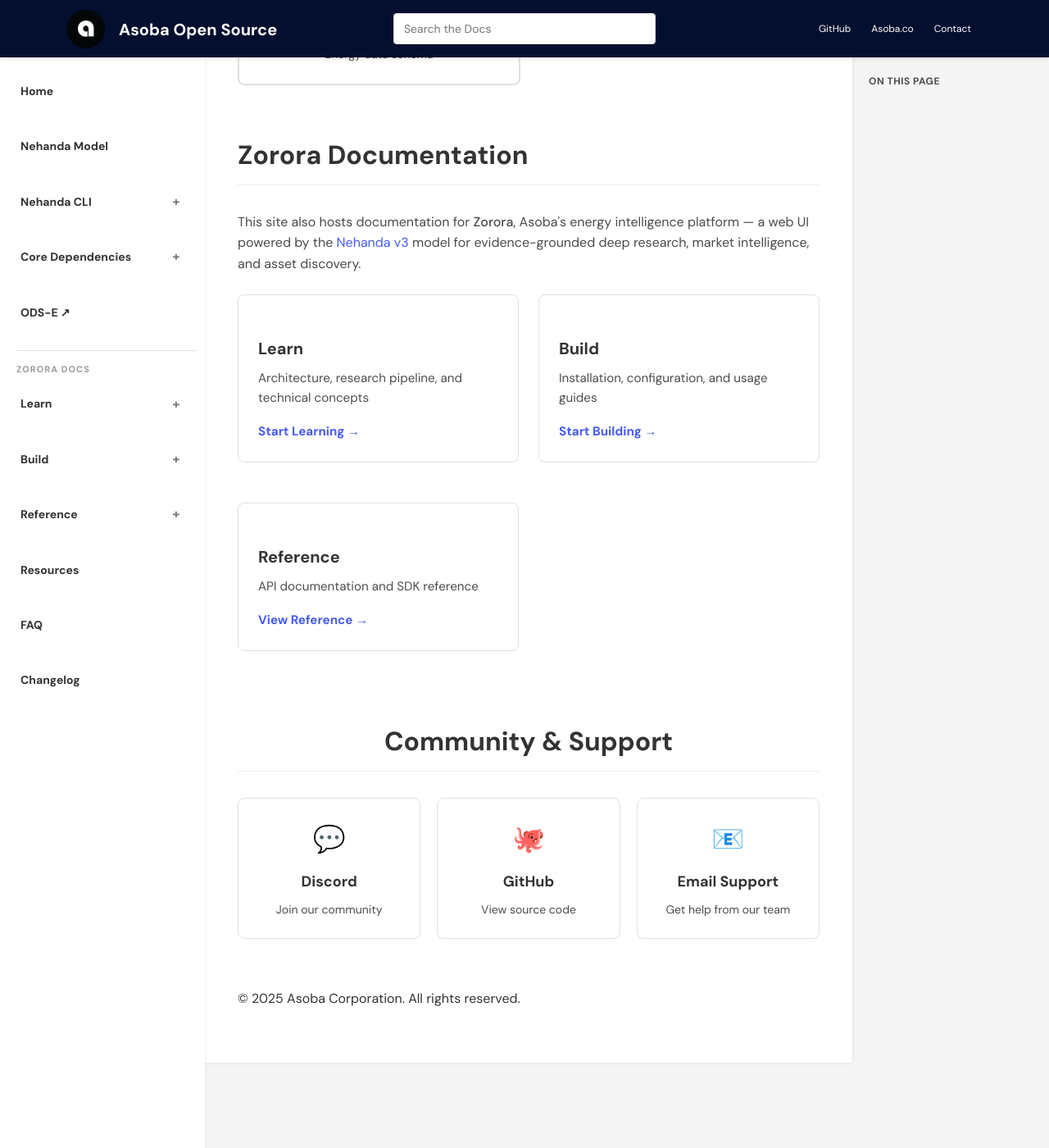
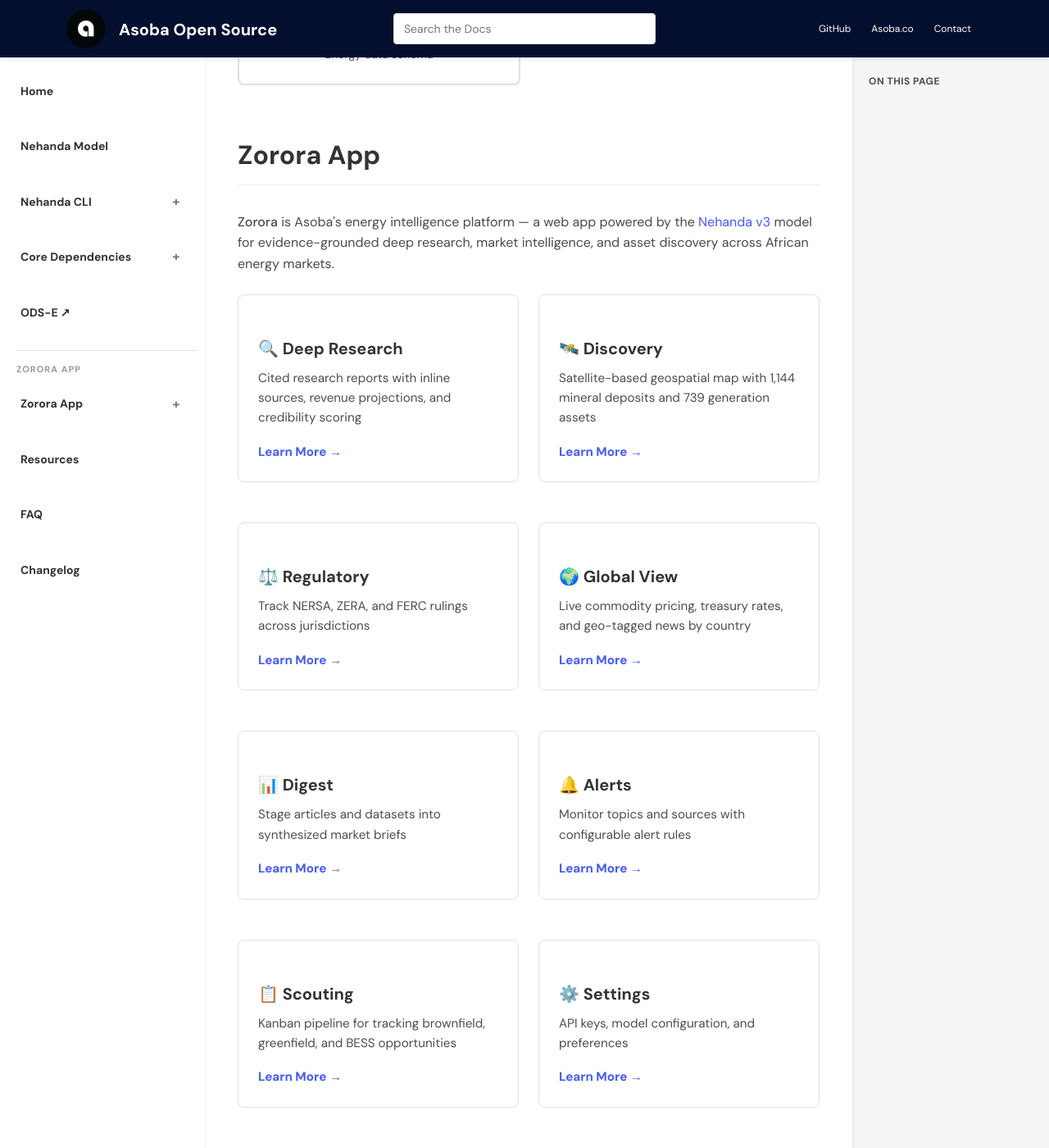
Before and after one commit to AsobaCloud/asobacode.github.io, a Jekyll site: the page built from index.md, in a window 1280 px wide and 1400 px high, scrolled down 1977 px. Shown: the whole window at 82% size. Built offline with Jekyll 4.4.1, drawn with Linux system fonts in a browser that asks for light colours; some of the changed text lies outside the part shown.

Commit message:
Simplify Zorora docs: app section guides with screenshots
Replace REPL-focused nav (Learn, Build, Reference) with a Zorora App
section covering each of the 7 app modes plus Settings. Each page
includes screenshots sourced from the Zorora marketing page.

New pages (zorora-app/):
- overview.md — what Zorora is, 7 modes, data sources
- deep-research.md — cited research reports (3 screenshots)
- discovery.md — satellite geospatial map (2 screenshots)
- regulatory.md — NERSA/ZERA/FERC monitoring
- global-view.md — commodities, treasury, geo-tagged news (2 screenshots)
- digest.md — stage and synthesize market briefs
- alerts.md — configurable alert rules
- scouting.md — Kanban pipeline for opportunities
- settings.md — API keys and configuration

Also: updated sidebar nav in default.html, navigation.yml, and homepage.
Copied zorora-satellite.png from website/dist.

```diff
--- a/_layouts/default.html
+++ b/_layouts/default.html
@@ -88,70 +88,24 @@ layout: default
         </li>
 
         <!-- Zorora separator -->
-        <li class="nav-separator">Zorora Docs</li>
+        <li class="nav-separator">Zorora App</li>
 
-        <!-- Learn -->
+        <!-- Zorora App -->
         <li class="nav-item">
           <div class="nav-header">
-            <a href="{{ site.baseurl }}/learn">Learn</a>
+            <a href="{{ site.baseurl }}/zorora-app/overview">Zorora App</a>
             <span class="toggle-icon">+</span>
           </div>
           <ul class="sub-menu">
-            <li><a href="{{ site.baseurl }}/introduction">Introduction</a></li>
-            <li><a href="{{ site.baseurl }}/technical-concepts/architecture">Architecture</a></li>
-            <li><a href="{{ site.baseurl }}/technical-concepts/research-pipeline">Research Pipeline</a></li>
-            <li><a href="{{ site.baseurl }}/technical-concepts/storage">Storage</a></li>
-            <li><a href="{{ site.baseurl }}/technical-concepts/memory">Research Memory</a></li>
-            <li><a href="{{ site.baseurl }}/technical-concepts/routing">Routing</a></li>
-            <li><a href="{{ site.baseurl }}/technical-concepts/credibility-scoring">Credibility Scoring</a></li>
-            <li><a href="{{ site.baseurl }}/guides/web-ui">Platform Guide</a></li>
-            <li><a href="{{ site.baseurl }}/nehanda-getting-started">Getting Started with Nehanda</a></li>
-          </ul>
-        </li>
-
-        <!-- Build -->
-        <li class="nav-item">
-          <div class="nav-header">
-            <a href="{{ site.baseurl }}/build">Build</a>
-            <span class="toggle-icon">+</span>
-          </div>
-          <ul class="sub-menu">
-            <li><a href="{{ site.baseurl }}/build/quickstart">Quickstart</a></li>
-            <li><a href="{{ site.baseurl }}/guides/installation">Installation</a></li>
-            <li><a href="{{ site.baseurl }}/guides/configuration">Configuration</a></li>
-            <li><a href="{{ site.baseurl }}/guides/research-workflow">Research Workflow</a></li>
-            <li><a href="{{ site.baseurl }}/guides/nehanda-v1">Nehanda v1</a></li>
-          </ul>
-        </li>
-
-        <!-- Patterns (hidden until content is refreshed — SEP-062) -->
-        <!--
-        <li class="nav-item">
-          <div class="nav-header">
-            <a href="{{ site.baseurl }}/patterns">Patterns</a>
-            <span class="toggle-icon">+</span>
-          </div>
-          <ul class="sub-menu">
-            <li><a href="{{ site.baseurl }}/use-cases/academic-research">Academic Research</a></li>
-            <li><a href="{{ site.baseurl }}/use-cases/code-development">Code Development</a></li>
-            <li><a href="{{ site.baseurl }}/use-cases/multi-source-analysis">Multi-Source Analysis</a></li>
-            <li><a href="{{ site.baseurl }}/use-cases/energy-data-exploration">Energy Data Exploration</a></li>
-            <li><a href="{{ site.baseurl }}/use-cases/diligence-search">Diligence Search</a></li>
-          </ul>
-        </li>
-        -->
-
-        <!-- Reference -->
-        <li class="nav-item">
-          <div class="nav-header">
-            <a href="{{ site.baseurl }}/reference">Reference</a>
-            <span class="toggle-icon">+</span>
-          </div>
-          <ul class="sub-menu">
-            <li><a href="{{ site.baseurl }}/api-reference/overview">API Overview</a></li>
-            <li><a href="{{ site.baseurl }}/api-reference/research-api">Research API</a></li>
-            <li><a href="{{ site.baseurl }}/api-reference/settings-api">Settings API</a></li>
-            <li><a href="{{ site.baseurl }}/api-reference/python-sdk">Python SDK</a></li>
+            <li><a href="{{ site.baseurl }}/zorora-app/overview">Overview</a></li>
+            <li><a href="{{ site.baseurl }}/zorora-app/deep-research">Deep Research</a></li>
+            <li><a href="{{ site.baseurl }}/zorora-app/discovery">Discovery</a></li>
+            <li><a href="{{ site.baseurl }}/zorora-app/regulatory">Regulatory</a></li>
+            <li><a href="{{ site.baseurl }}/zorora-app/global-view">Global View</a></li>
+            <li><a href="{{ site.baseurl }}/zorora-app/digest">Digest</a></li>
+            <li><a href="{{ site.baseurl }}/zorora-app/alerts">Alerts</a></li>
+            <li><a href="{{ site.baseurl }}/zorora-app/scouting">Scouting</a></li>
+            <li><a href="{{ site.baseurl }}/zorora-app/settings">Settings</a></li>
           </ul>
         </li>
 
--- a/index.md
+++ b/index.md
@@ -79,29 +79,57 @@ layout: default
   </div>
 </div>
 
-<!-- E. Zorora Documentation -->
+<!-- E. Zorora App -->
 <div class="sections-overview">
-  <h2>Zorora Documentation</h2>
+  <h2>Zorora App</h2>
   <p style="color: #4a4a4a; margin-bottom: 24px;">
-    This site also hosts documentation for <strong>Zorora</strong>, Asoba's energy intelligence platform — a web UI powered by the <a href="/nehanda-model">Nehanda v3</a> model for evidence-grounded deep research, market intelligence, and asset discovery.
+    <strong>Zorora</strong> is Asoba's energy intelligence platform — a web app powered by the <a href="/nehanda-model">Nehanda v3</a> model for evidence-grounded deep research, market intelligence, and asset discovery across African energy markets.
   </p>
   <div class="section-cards">
     <div class="section-card">
-      <h3>Learn</h3>
-      <p>Architecture, research pipeline, and technical concepts</p>
-      <a href="/learn" class="section-link">Start Learning →</a>
+      <h3>🔍 Deep Research</h3>
+      <p>Cited research reports with inline sources, revenue projections, and credibility scoring</p>
+      <a href="/zorora-app/deep-research" class="section-link">Learn More →</a>
     </div>
     <div class="section-card">
-      <h3>Build</h3>
-      <p>Installation, configuration, and usage guides</p>
-      <a href="/build" class="section-link">Start Building →</a>
+      <h3>🛰️ Discovery</h3>
+      <p>Satellite-based geospatial map with 1,144 mineral deposits and 739 generation assets</p>
+      <a href="/zorora-app/discovery" class="section-link">Learn More →</a>
     </div>
     <div class="section-card">
-      <h3>Reference</h3>
-      <p>API documentation and SDK reference</p>
-      <a href="/reference" class="section-link">View Reference →</a>
+      <h3>⚖️ Regulatory</h3>
+      <p>Track NERSA, ZERA, and FERC rulings across jurisdictions</p>
+      <a href="/zorora-app/regulatory" class="section-link">Learn More →</a>
+    </div>
+    <div class="section-card">
+      <h3>🌍 Global View</h3>
+      <p>Live commodity pricing, treasury rates, and geo-tagged news by country</p>
+      <a href="/zorora-app/global-view" class="section-link">Learn More →</a>
+    </div>
+    <div class="section-card">
+      <h3>📊 Digest</h3>
+      <p>Stage articles and datasets into synthesized market briefs</p>
+      <a href="/zorora-app/digest" class="section-link">Learn More →</a>
+    </div>
+    <div class="section-card">
+      <h3>🔔 Alerts</h3>
+      <p>Monitor topics and sources with configurable alert rules</p>
+      <a href="/zorora-app/alerts" class="section-link">Learn More →</a>
+    </div>
+    <div class="section-card">
+      <h3>📋 Scouting</h3>
+      <p>Kanban pipeline for tracking brownfield, greenfield, and BESS opportunities</p>
+      <a href="/zorora-app/scouting" class="section-link">Learn More →</a>
+    </div>
+    <div class="section-card">
+      <h3>⚙️ Settings</h3>
+      <p>API keys, model configuration, and preferences</p>
+      <a href="/zorora-app/settings" class="section-link">Learn More →</a>
     </div>
   </div>
+  <p style="margin-top: 16px;">
+    <a href="/zorora-app/overview">View all Zorora App documentation →</a>
+  </p>
 </div>
 
 <!-- F. Community & Support -->
```
Also changed, not shown: _data/navigation.yml (+21 -41 lines), zorora-app/alerts.md (added, +32 -0 lines), zorora-app/deep-research.md (added, +53 -0 lines), zorora-app/digest.md (added, +42 -0 lines), zorora-app/discovery.md (added, +41 -0 lines), zorora-app/global-view.md (added, +42 -0 lines), zorora-app/overview.md (added, +62 -0 lines), zorora-app/regulatory.md (added, +44 -0 lines), zorora-app/scouting.md (added, +45 -0 lines), zorora-app/settings.md (added, +32 -0 lines), 1 other file.
